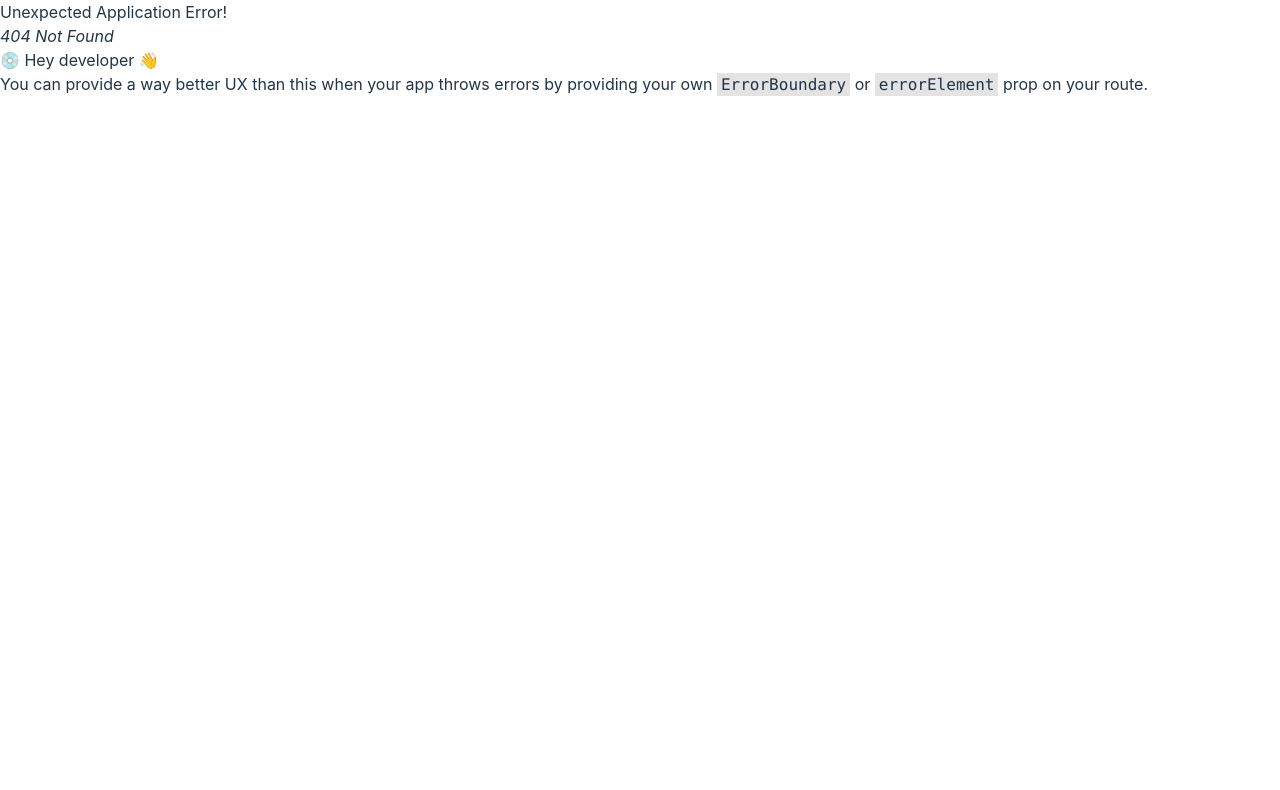
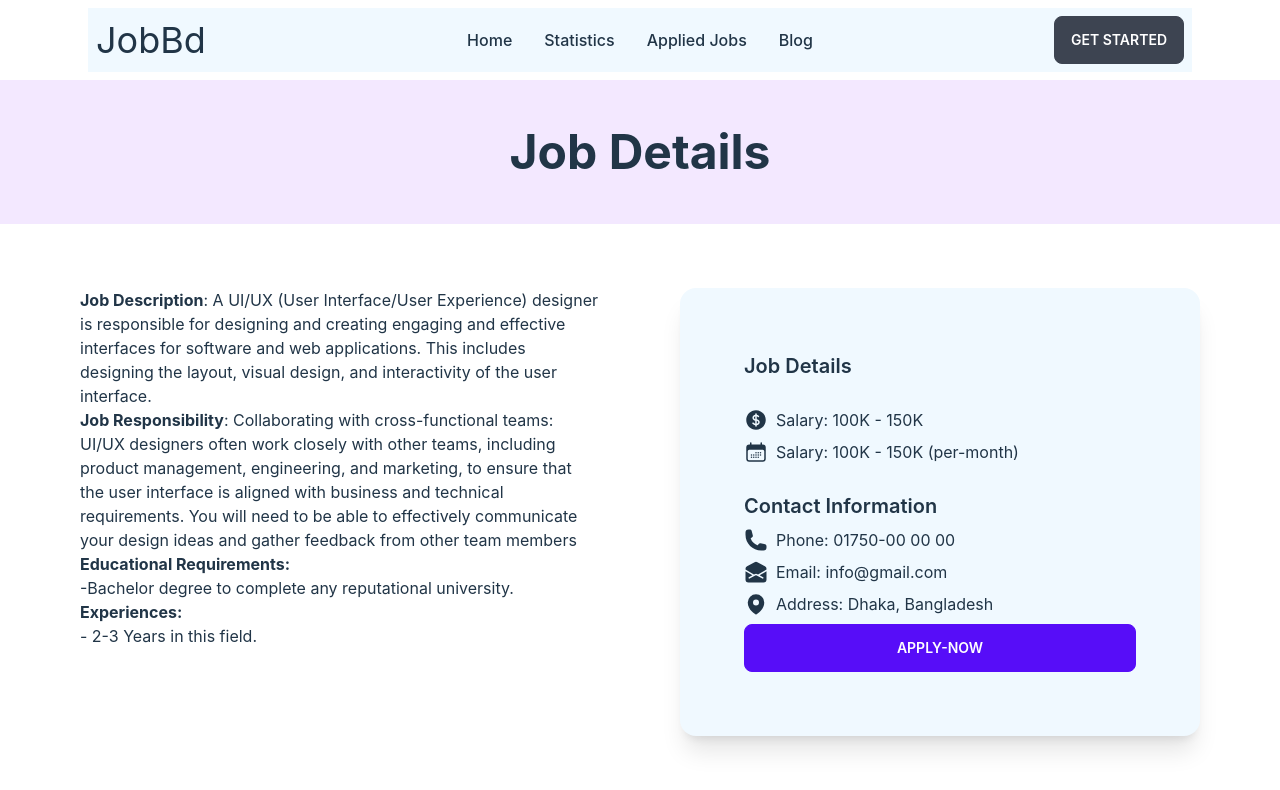
Before and after one commit to mehedi1802hasan/career-hub-9, a React (Vite) app: page /details/1 in a window 1280 px wide. Before the commit this address had no page. Shown: the top 790 px of the page. Built offline with nearby package versions, Linux system fonts and the light colour scheme.

Commit message:
added job details page

```diff
--- a/src/Components/Home/Home.jsx
+++ b/src/Components/Home/Home.jsx
@@ -6,12 +6,12 @@ import { useLoaderData } from 'react-router-dom';
 import './Home.css'
 
 const Home = () => {
-    const jobcatagorylist=useLoaderData()
-    const [jobs,setJobs]=useState([])
+  const jobs=useLoaderData()
+  const [jobcatagorylist,setjobcatagorylist]=useState([])
     useEffect(()=>{
-        fetch('featuredJobs.json')
-        .then(res=>res.json())
-        .then(data=>setJobs(data))
+      fetch('jcl.json')
+       .then(res=>res.json())
+       .then(data=>setjobcatagorylist(data))
     },[])
     return (
         <div>
--- a/src/Components/JobDetails/JobDetails.jsx
+++ b/src/Components/JobDetails/JobDetails.jsx
@@ -1,16 +1,76 @@
-import React from 'react';
-import { useLoaderData } from 'react-router-dom';
 
+import {CalendarDaysIcon,CurrencyDollarIcon, EnvelopeOpenIcon, MapPinIcon, PhoneIcon } from "@heroicons/react/24/solid";
+import { useEffect, useState } from "react";
+
+import {  useLoaderData, useParams,  } from "react-router-dom";
 const JobDetails = () => {
-    const jobdetails=useLoaderData()
-    console.log(jobdetails)
-    return (
+  const {detailsId} = useParams();
+  const data = useLoaderData();
+
+  const [job,setjob] = useState([]);
+
+  useEffect(() => {
+    const detailsData = data.filter((dt) => dt.id == detailsId);
+    if(detailsData.length){
+        setjob(detailsData[0])
+    }
+  }, []);
+  const {
+    id,phone,email, experiences,educationalRequirements,jobResponsibility,jobDescription,salary, fulltimeOrPartTime, location, remoteOrOnsite, companyName, jobTitle, companyLogo,
+  }= job;
+  return (
+    <div>
+       <div className="p-12 mb-16 bg-purple-100">
+       <h3 className="text-5xl font-bold text-center">Job Details</h3>
+       </div>
+
+      <section className='grid grid-flow-row sm:gap-10 md:gap-20 sm:mx-7 md:mx-20 m:grid-cols-1 md:grid-cols-2 lg:grid-cols-2 xl:grid-cols-2'>
         <div>
-            <h3>Hii</h3>
-            <h2>{jobdetails.comapanyName}</h2>
-            <h3>{jobdetails.companyLogo}</h3>
+          <h5><span className="font-bold">Job Description</span>: {jobDescription}</h5>
+          <h5><span className="font-bold">Job Responsibility</span>: {jobResponsibility}</h5>
+          <h5 className="font-bold">Educational Requirements: </h5>
+            <p>-{educationalRequirements}</p>
+          <h6 className="font-bold">Experiences:</h6>
+          <p>-{experiences}</p>
+
         </div>
-    );
+        <div className="shadow-xl bg-sky-50 card">
+                  <div className=" card-body">
+                   <h2 className="mb-5 card-title">Job Details</h2>
+
+                   <div className="flex gap-2">
+             <CurrencyDollarIcon className="w-6 h-6" />
+              <span>Salary: {salary}</span>
+
+           </div>
+           <div className="flex gap-2">
+           <CalendarDaysIcon className="w-6 h-6"/>
+                   <p>Salary: {salary}(per-month)</p>
+                   </div>
+
+                   <h2 className="mt-5 card-title">Contact Information</h2>
+
+           <div className="flex gap-2">
+             <PhoneIcon className="w-6 h-6" />
+              <span>Phone: {phone}</span>
+
+           </div>
+           <div className="flex gap-2">
+           <EnvelopeOpenIcon className="w-6 h-6" />
+           <span>Email: {email}</span>
+           </div>
+           <div className="flex gap-2">
+             <MapPinIcon className="w-6 h-6" />
+              <span>Address: {location}</span>
+           </div>
+           <button className="btn btn-primary">
+                        Apply-Now
+                           </button>
+                  </div>
+         </div>
+        </section>
+    </div>
+  );
 };
 
 export default JobDetails;
--- a/src/Components/Jobs/Jobs.jsx
+++ b/src/Components/Jobs/Jobs.jsx
@@ -21,8 +21,8 @@ const Jobs = ({job}) => {
                          <h6>salary: {salary}</h6>
                     </div>
                      <div className="card-actions">
-                         <button className="btn btn-primary">
-                            <Link to={`/jobdetails/${id}`}> View Details</Link>
+                     <button className="btn btn-primary">
+                            <Link to={`/details/${id}`}> View Details</Link>
 
                            </button>
                      </div>
--- a/src/main.jsx
+++ b/src/main.jsx
@@ -23,8 +23,15 @@ const router = createBrowserRouter([
       {
         path:'/',
         element:<Home></Home>,
-        loader:()=>fetch('jcl.json')
-      },{
+        loader:()=>fetch('/featuredJobs.json')
+      },
+      {
+        path:'details/:detailsId',
+        element:<JobDetails></JobDetails>,
+        loader:({params})=>fetch('/featuredJobs.json')
+      },
+
+      {
         path:'statistics',
         element:<Statistics></Statistics>
       },
@@ -37,10 +44,6 @@ const router = createBrowserRouter([
       },{
         path:'getstarted',
         element:<GetStarted></GetStarted>
-      },{
-        path:'jobdetails/:jobId',
-        element:<JobDetails></JobDetails>,
-        loader:({params})=>fetch(`featuredJobs.json/${params.jobId}`)
       }
     ]
 
```
